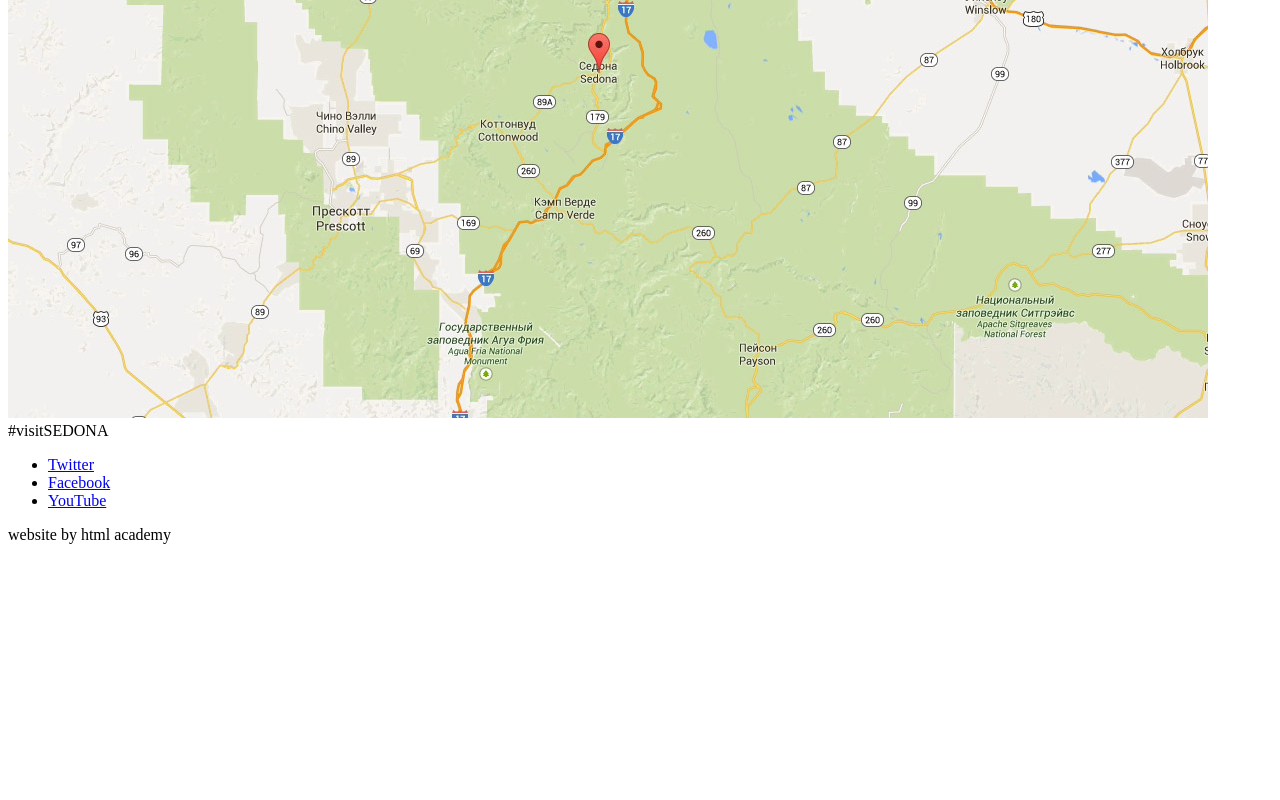
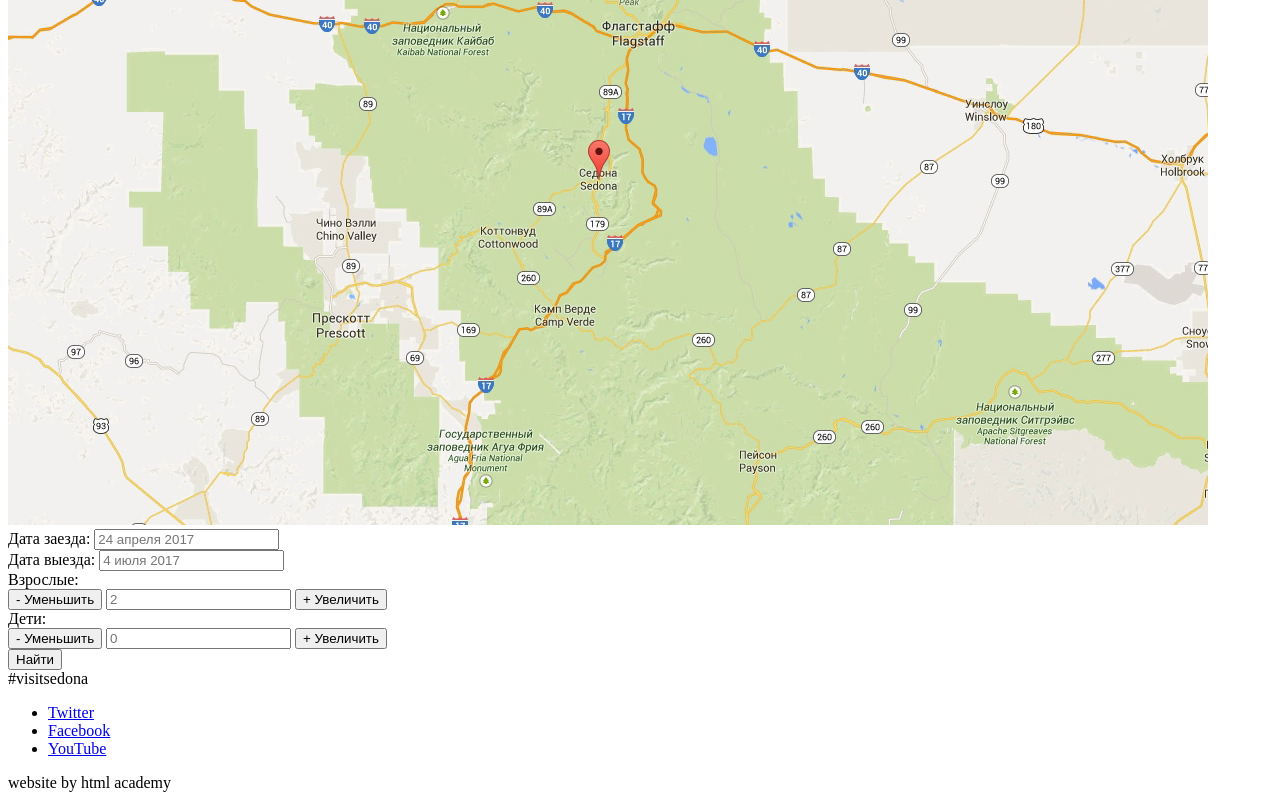
Before and after one commit to Bubun2020/Sedona, a plain HTML site: page index.html in a window 1280 px wide. Shown: the part 1425-2225 px from the top of the page. Before the commit the page ends 1977 px from the top, so only its background shows below. Drawn offline with Linux system fonts and the light colour scheme.

Commit message:
Поменял промо-фото (одно большое) и разметил форму поиска

```diff
--- a/index.html
+++ b/index.html
@@ -32,7 +32,8 @@
     <!-- main-top -->
     <section class="main__top">
       <div class="container">
-        <div class="top__inner">
+        <!-- старая версия -->
+        <!-- <div class="top__inner">
           <div class="top__suptitle">
             <div class="top__subtitle--greeting">
               <img src="img/Welcome.png" width="188" height="45" alt="welcome">
@@ -47,7 +48,12 @@
           <div class="top__subtitle">
             <img src="img/Because the Grand  Canyon sucks_.png" width="296" height="80" alt="Because the Grand  Canyon sucks_.png">
           </div>
-        </div>
+        </div> -->
+
+        <!-- новая версия -->
+      <div class="top-inner">
+        <img src="img/title-phrase.png" width="458" height="352" alt="Промо Седоны">
+      </div>
       </div>
     </section>
     <!-- main-content -->
@@ -136,13 +142,45 @@
   </main>
   <!-- всплывающее окно -->
   <section class="modal modal-search">
-    <!-- здесь будет форма -->
+    <form class="search-form" action="https://echo.htmlacademy.ru" method="get">
+      <div class="arrive-date">
+        <label for="arrive-date">Дата заезда:</label>
+        <input id="arrive-date" type="text" name="arrive-date-field" value="" placeholder="24 апреля 2017">
+        <span class="input-img"></span>
+      </div>
+      <div class="departure-date">
+        <label for="departure-date">Дата выезда:</label>
+        <input id="departure-date" type="text" name="departure-date-field" value="" placeholder="4 июля 2017">
+        <span class="input-img"></span>
+      </div>
+      <div class="search-wrap">
+        <label for="adult">Взрослые:</label>
+        <div class="adult">
+          <button type="button" class="btn">-
+          <span class="visually-hidden">Уменьшить</span></button>
+          <input id="adult" type="text" name="adult-field" value="" placeholder="2">
+          <button type="button" class="btn">+
+          <span class="visually-hidden">Увеличить</span></button>
+        </div>
+      </div>
+      <div class="search-wrap">
+        <label for="kids">Дети:</label>
+        <div class="kids">
+          <button type="button" class="btn">-
+          <span class="visually-hidden">Уменьшить</span></button>
+          <input id="kids" type="text" name="kids-field" value="" placeholder="0">
+          <button type="button" class="btn">+
+          <span class="visually-hidden">Увеличить</span></button>
+        </div>
+      </div>
+      <button type="submit" class="button">Найти</button>
+    </form>
   </section>
   <!-- footer -->
   <!-- футер с прозрачностью! -->
   <footer class="main-footer">
     <div class="footer-tag">
-      #visitSEDONA
+      #visitsedona
     </div>
     <div class="footer-social">
       <ul class="footer-social__list">
```
Also changed, not shown: img/title-phrase.png (added).
